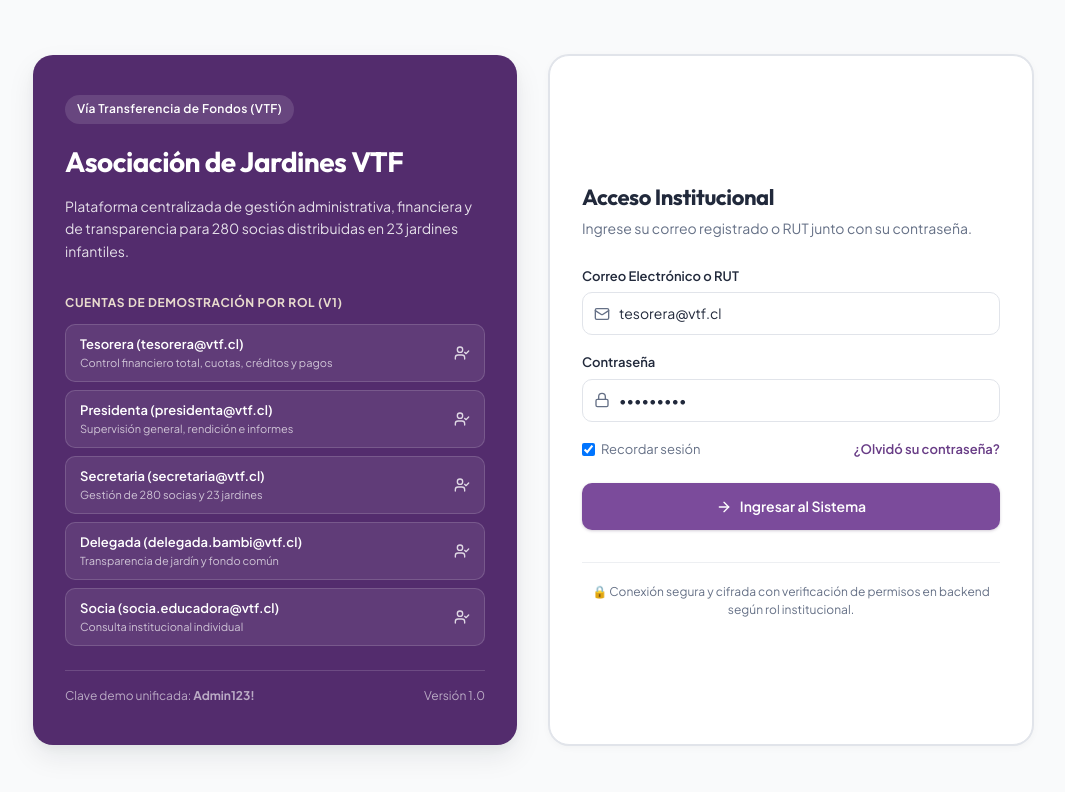
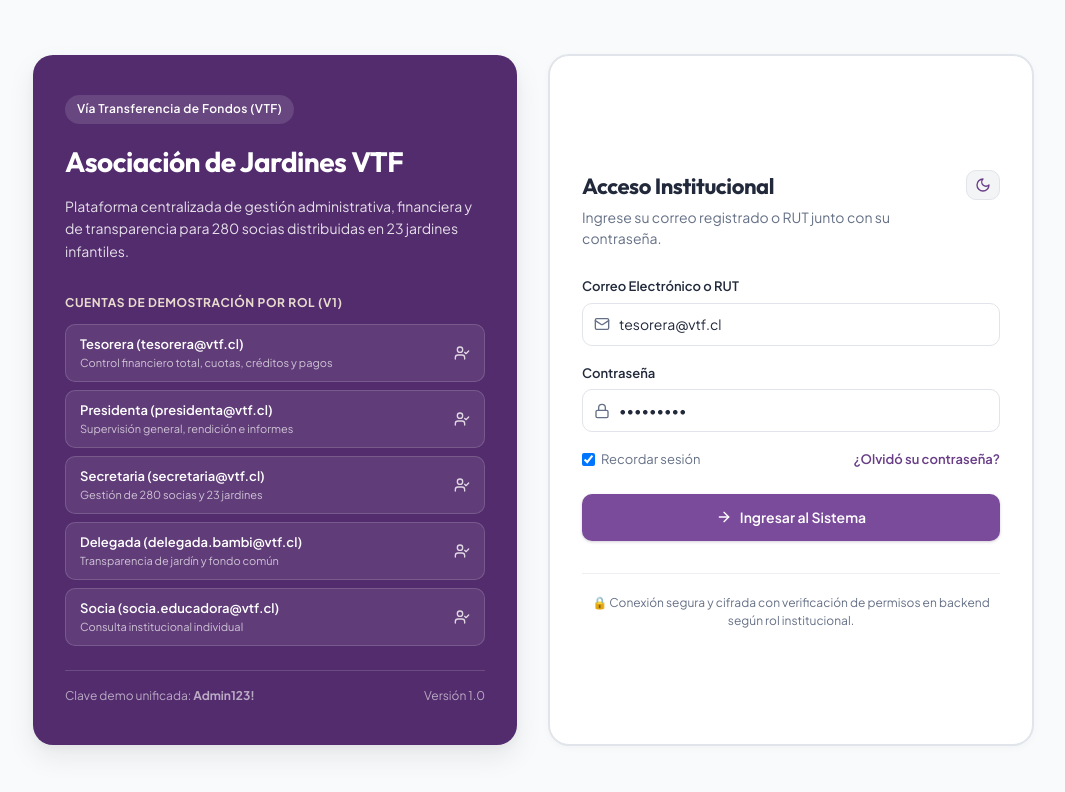
Before and after one commit to swix14/dashboard, a React (Vite) app in the folder frontend/: page /login in a window 1280 px wide. Shown: the top 792 px of the page, without its empty margins (107-1172 px from the left). Built offline with nearby package versions, Linux system fonts and the light colour scheme; no server answers.

Commit message:
feat: implementa modo oscuro institucional con tokens hsl y persistencia local

```diff
--- a/frontend/src/App.jsx
+++ b/frontend/src/App.jsx
@@ -1,14 +1,17 @@
 import React from 'react';
 import { BrowserRouter } from 'react-router-dom';
+import { ThemeProvider } from './context/ThemeContext.jsx';
 import { AuthProvider } from './context/AuthContext.jsx';
 import { AppRoutes } from './routes/AppRoutes.jsx';
 
 export default function App() {
   return (
-    <BrowserRouter>
-      <AuthProvider>
-        <AppRoutes />
-      </AuthProvider>
-    </BrowserRouter>
+    <ThemeProvider>
+      <BrowserRouter>
+        <AuthProvider>
+          <AppRoutes />
+        </AuthProvider>
+      </BrowserRouter>
+    </ThemeProvider>
   );
 }
--- /dev/null
+++ b/frontend/src/components/common/ThemeToggle.jsx
@@ -0,0 +1,76 @@
+import React from 'react';
+import { Sun, Moon } from 'lucide-react';
+import { useTheme } from '../../context/ThemeContext.jsx';
+
+export function ThemeToggle({
+  size = 'md',
+  showLabel = false,
+  className = '',
+  style = {}
+}) {
+  const { isDark, toggleTheme } = useTheme();
+
+  const iconSize = size === 'sm' ? 16 : 18;
+  const padding = size === 'sm' ? '0.375rem 0.5rem' : '0.5rem 0.625rem';
+
+  return (
+    <button
+      type="button"
+      onClick={toggleTheme}
+      className={`vtf-theme-toggle ${className}`}
+      aria-label={isDark ? 'Cambiar a modo claro' : 'Cambiar a modo oscuro'}
+      title={isDark ? 'Activar modo claro' : 'Activar modo oscuro'}
+      style={{
+        display: 'inline-flex',
+        alignItems: 'center',
+        justifyContent: 'center',
+        gap: '0.5rem',
+        padding,
+        background: 'var(--bg-surface-subtle)',
+        border: '1px solid var(--border-light)',
+        borderRadius: 'var(--radius-md)',
+        color: isDark ? 'hsl(45, 95%, 65%)' : 'var(--text-muted)',
+        cursor: 'pointer',
+        transition: 'all var(--transition-fast)',
+        outline: 'none',
+        userSelect: 'none',
+        ...style
+      }}
+      onMouseEnter={(e) => {
+        e.currentTarget.style.borderColor = 'var(--primary-300)';
+        e.currentTarget.style.transform = 'translateY(-1px)';
+      }}
+      onMouseLeave={(e) => {
+        e.currentTarget.style.borderColor = 'var(--border-light)';
+        e.currentTarget.style.transform = 'translateY(0)';
+      }}
+    >
+      <div
+        style={{
+          display: 'flex',
+          alignItems: 'center',
+          justifyContent: 'center',
+          transition: 'transform var(--transition-normal)'
+        }}
+      >
+        {isDark ? (
+          <Sun size={iconSize} style={{ color: 'hsl(45, 95%, 65%)' }} />
+        ) : (
+          <Moon size={iconSize} style={{ color: 'var(--primary-600)' }} />
+        )}
+      </div>
+
+      {showLabel && (
+        <span
+          style={{
+            fontSize: size === 'sm' ? '0.75rem' : '0.8125rem',
+            fontWeight: 600,
+            color: 'var(--text-main)'
+          }}
+        >
+          {isDark ? 'Modo Claro' : 'Modo Oscuro'}
+        </span>
+      )}
+    </button>
+  );
+}
--- a/frontend/src/components/layout/Navbar.jsx
+++ b/frontend/src/components/layout/Navbar.jsx
@@ -1,6 +1,7 @@
 import React from 'react';
 import { Menu, Bell, ShieldCheck, LogOut, ChevronDown } from 'lucide-react';
 import { useAuth } from '../../context/AuthContext.jsx';
+import { ThemeToggle } from '../common/ThemeToggle.jsx';
 
 export function Navbar({ onToggleSidebar }) {
   const { user, logout } = useAuth();
@@ -97,6 +98,9 @@ export function Navbar({ onToggleSidebar }) {
             </div>
           </div>
 
+          {/* Selector de Modo Oscuro / Claro */}
+          <ThemeToggle size="sm" />
+
           <button
             onClick={logout}
             title="Cerrar sesión"
--- /dev/null
+++ b/frontend/src/context/ThemeContext.jsx
@@ -0,0 +1,77 @@
+import React, { createContext, useContext, useEffect, useState } from 'react';
+
+const ThemeContext = createContext(null);
+
+const STORAGE_KEY = 'vtf_theme';
+
+export function ThemeProvider({ children }) {
+  // Inicialización con prioridad: 1. localStorage, 2. Preferencia de sistema operativo, 3. 'light' por defecto
+  const [theme, setThemeState] = useState(() => {
+    try {
+      const savedTheme = localStorage.getItem(STORAGE_KEY);
+      if (savedTheme === 'dark' || savedTheme === 'light') {
+        return savedTheme;
+      }
+      if (window.matchMedia && window.matchMedia('(prefers-color-scheme: dark)').matches) {
+        return 'dark';
+      }
+    } catch {
+      // Entornos donde localStorage o matchMedia no estén disponibles
+    }
+    return 'light';
+  });
+
+  // Sincronizar data-theme en el elemento raíz <html> y persistir en localStorage
+  useEffect(() => {
+    const root = document.documentElement;
+    root.setAttribute('data-theme', theme);
+    try {
+      localStorage.setItem(STORAGE_KEY, theme);
+    } catch {
+      // Ignorar fallos de cuota o modo privado estricto
+    }
+  }, [theme]);
+
+  // Escuchar cambios en la preferencia del sistema operativo si no se ha fijado explícitamente
+  useEffect(() => {
+    if (!window.matchMedia) return;
+
+    const mediaQuery = window.matchMedia('(prefers-color-scheme: dark)');
+    const handleMediaChange = (e) => {
+      const savedTheme = localStorage.getItem(STORAGE_KEY);
+      // Solo sincronizar automáticamente si el usuario no tiene preferencia manual guardada
+      if (!savedTheme) {
+        setThemeState(e.matches ? 'dark' : 'light');
+      }
+    };
+
+    mediaQuery.addEventListener('change', handleMediaChange);
+    return () => mediaQuery.removeEventListener('change', handleMediaChange);
+  }, []);
+
+  const toggleTheme = () => {
+    setThemeState((prevTheme) => (prevTheme === 'dark' ? 'light' : 'dark'));
+  };
+
+  const setTheme = (newTheme) => {
+    if (newTheme === 'dark' || newTheme === 'light') {
+      setThemeState(newTheme);
+    }
+  };
+
+  const isDark = theme === 'dark';
+
+  return (
+    <ThemeContext.Provider value={{ theme, isDark, toggleTheme, setTheme }}>
+      {children}
+    </ThemeContext.Provider>
+  );
+}
+
+export function useTheme() {
+  const context = useContext(ThemeContext);
+  if (!context) {
+    throw new Error('useTheme debe ser utilizado dentro de un ThemeProvider');
+  }
+  return context;
+}
--- a/frontend/src/pages/LoginPage.jsx
+++ b/frontend/src/pages/LoginPage.jsx
@@ -7,6 +7,7 @@ import { Lock, Mail, ShieldAlert, ArrowRight, CheckCircle2, UserCheck } from 'lu
 import { useAuth } from '../context/AuthContext.jsx';
 import { Input } from '../components/common/Input.jsx';
 import { Button } from '../components/common/Button.jsx';
+import { ThemeToggle } from '../components/common/ThemeToggle.jsx';
 
 const loginFormSchema = z.object({
   identifier: z.string().min(3, 'Ingrese su correo institucional o RUT'),
@@ -223,13 +224,24 @@ export function LoginPage() {
             justifyContent: 'center'
           }}
         >
-          <div style={{ marginBottom: '1.75rem' }}>
+          <div
+            style={{
+              display: 'flex',
+              alignItems: 'flex-start',
+              justifyContent: 'space-between',
+              gap: '1rem',
+              marginBottom: '1.75rem'
+            }}
+          >
+            <div>
               <h2 style={{ fontSize: '1.375rem', fontWeight: 700, color: 'var(--text-main)' }}>
                 Acceso Institucional
               </h2>
               <p style={{ fontSize: '0.875rem', color: 'var(--text-muted)', marginTop: '0.25rem' }}>
                 Ingrese su correo registrado o RUT junto con su contraseña.
               </p>
+            </div>
+            <ThemeToggle size="sm" />
           </div>
 
           {authError && (
--- a/frontend/src/styles/index.css
+++ b/frontend/src/styles/index.css
@@ -83,9 +83,87 @@
   --radius-xl: 20px;
   --radius-full: 9999px;
 
+  /* Esquema nativo */
+  color-scheme: light;
+
   /* Transiciones */
   --transition-fast: 150ms cubic-bezier(0.4, 0, 0.2, 1);
   --transition-normal: 220ms cubic-bezier(0.4, 0, 0.2, 1);
+}
+
+/* ==========================================================================
+   TEMA OSCURO INSTITUCIONAL — Paleta Dark Slate Navy con Acentos Morados
+   ========================================================================== */
+[data-theme="dark"] {
+  color-scheme: dark;
+
+  /* Paleta Primaria Institucional Adaptada a Fondo Oscuro */
+  --primary-50: hsl(276, 35%, 15%);
+  --primary-100: hsl(276, 35%, 22%);
+  --primary-200: hsl(276, 32%, 30%);
+  --primary-300: hsl(276, 35%, 45%);
+  --primary-400: hsl(276, 42%, 55%);
+  --primary-500: hsl(276, 50%, 62%); /* Color de marca más brillante para alto contraste */
+  --primary-600: hsl(276, 45%, 52%);
+  --primary-700: hsl(276, 45%, 78%);
+  --primary-800: hsl(276, 46%, 86%);
+  --primary-900: hsl(276, 50%, 93%);
+
+  /* Paleta Secundaria Acento (Rosado Suave) */
+  --accent-pink-50: hsl(345, 45%, 16%);
+  --accent-pink-100: hsl(345, 42%, 22%);
+  --accent-pink-300: hsl(345, 44%, 40%);
+  --accent-pink-500: hsl(345, 60%, 68%);
+  --accent-pink-600: hsl(345, 55%, 60%);
+
+  /* Paleta Terciaria (Café Claro / Arena Cálida) */
+  --sand-50: hsl(34, 25%, 14%);
+  --sand-100: hsl(34, 25%, 18%);
+  --sand-200: hsl(32, 22%, 26%);
+  --sand-300: hsl(32, 30%, 48%);
+  --sand-500: hsl(30, 40%, 68%);
+  --sand-700: hsl(34, 50%, 78%);
+
+  /* Superficies y Neutros */
+  --bg-page: hsl(224, 25%, 9%);             /* Dark Slate Navy Profundo */
+  --bg-surface: hsl(224, 22%, 13%);          /* Tarjetas y Paneles */
+  --bg-surface-elevated: hsl(224, 20%, 17%);    /* Modales y Menús */
+  --bg-surface-subtle: hsl(224, 18%, 18%);      /* Hover, Cabeceras e Inputs */
+
+  /* Texto y Contraste */
+  --text-main: hsl(220, 20%, 94%);
+  --text-muted: hsl(220, 14%, 68%);
+  --text-subtle: hsl(220, 12%, 50%);
+  --text-inverse: hsl(222, 28%, 12%);
+
+  /* Bordes */
+  --border-light: hsl(224, 16%, 22%);
+  --border-subtle: hsl(224, 16%, 17%);
+  --border-focus: hsl(276, 50%, 62%);
+
+  /* Estados Funcionales */
+  --success-bg: hsl(145, 40%, 14%);
+  --success-text: hsl(145, 65%, 66%);
+  --success-border: hsl(145, 35%, 25%);
+
+  --warning-bg: hsl(40, 50%, 15%);
+  --warning-text: hsl(40, 80%, 70%);
+  --warning-border: hsl(40, 40%, 25%);
+
+  --error-bg: hsl(0, 45%, 15%);
+  --error-text: hsl(0, 75%, 72%);
+  --error-border: hsl(0, 40%, 26%);
+
+  --info-bg: hsl(215, 45%, 15%);
+  --info-text: hsl(215, 75%, 72%);
+  --info-border: hsl(215, 40%, 26%);
+
+  /* Sombras Multicapa Refinadas para Fondo Oscuro */
+  --shadow-xs: 0 1px 2px rgba(0, 0, 0, 0.3);
+  --shadow-sm: 0 2px 5px rgba(0, 0, 0, 0.35), 0 1px 2px rgba(0, 0, 0, 0.25);
+  --shadow-md: 0 5px 15px rgba(0, 0, 0, 0.45), 0 2px 4px rgba(0, 0, 0, 0.25);
+  --shadow-lg: 0 14px 35px rgba(0, 0, 0, 0.6), 0 4px 10px rgba(0, 0, 0, 0.3);
+  --shadow-card: 0 0 0 1px var(--border-light), 0 4px 14px rgba(0, 0, 0, 0.35);
 }
 
 /* Reset y Base */
@@ -103,6 +181,7 @@ html, body {
   line-height: 1.5;
   -webkit-font-smoothing: antialiased;
   -moz-osx-font-smoothing: grayscale;
+  transition: background-color var(--transition-normal), color var(--transition-normal);
 }
 
 #root {
@@ -337,5 +416,5 @@ button, input, select, textarea {
 }
 
 .vtf-table tr:hover td {
-  background: hsl(220, 20%, 99%);
+  background: var(--bg-surface-subtle);
 }
```
Lines whose indentation alone changed are shown as unchanged.
